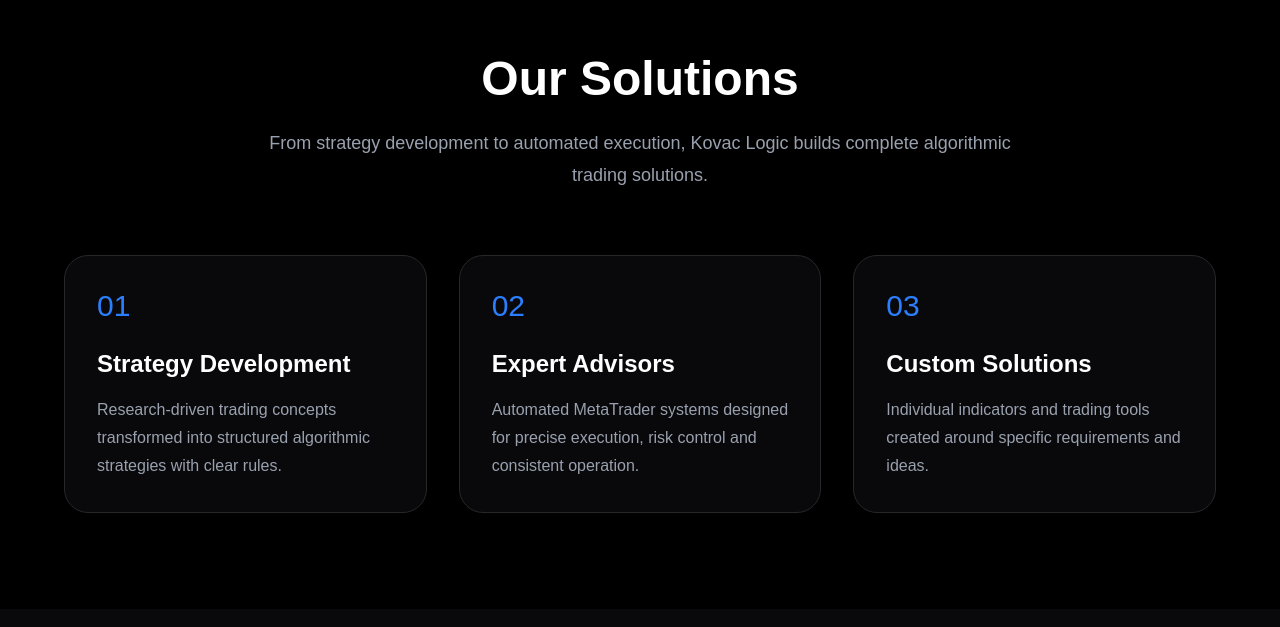
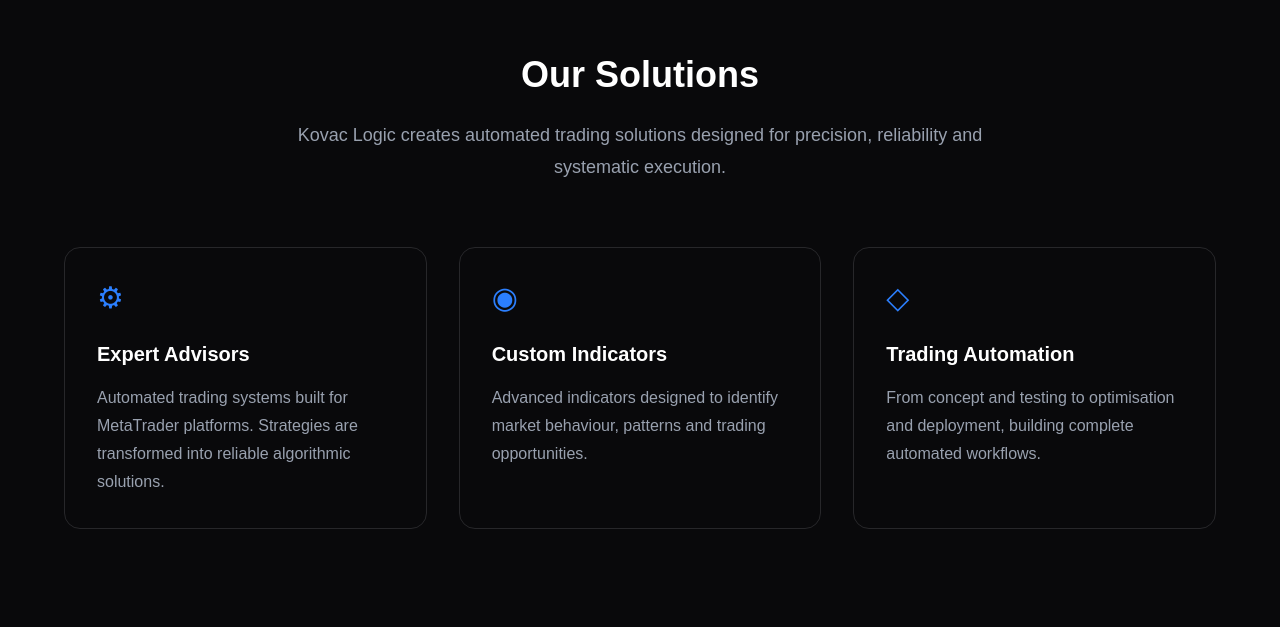
Before and after one commit to Kovactrader/kovac-logic-website, a Next.js app: page / in a window 1280 px wide. Shown: the part 1293-1920 px from the top of the page. Built offline with nearby package versions, Linux system fonts and the light colour scheme.

Commit message:
Improve solutions section

```diff
--- a/src/app/components/Solutions.tsx
+++ b/src/app/components/Solutions.tsx
@@ -2,80 +2,78 @@
   return (
     <section
       id="solutions"
-      className="px-6 py-24 bg-black"
+      className="px-6 py-24 bg-zinc-950"
     >
       <div className="max-w-6xl mx-auto">
 
+        <div className="text-center max-w-3xl mx-auto mb-16">
 
-        <div className="max-w-3xl mx-auto text-center">
-
-          <h2 className="text-4xl md:text-5xl font-bold mb-6">
+          <h2 className="text-4xl font-bold text-white mb-6">
             Our Solutions
           </h2>
 
           <p className="text-gray-400 text-lg leading-8">
-            From strategy development to automated execution,
-            Kovac Logic builds complete algorithmic trading solutions.
+            Kovac Logic creates automated trading solutions
+            designed for precision, reliability and systematic execution.
           </p>
 
         </div>
 
 
-
-        <div className="grid md:grid-cols-3 gap-8 mt-16">
+        <div className="grid md:grid-cols-3 gap-8">
 
 
-          <div className="border border-zinc-800 rounded-3xl p-8 bg-zinc-950 hover:border-blue-500 transition">
+          <div className="group border border-zinc-800 rounded-2xl p-8 hover:border-blue-500 transition">
 
             <div className="text-blue-500 text-3xl mb-6">
-              01
+              ⚙
             </div>
 
-            <h3 className="text-2xl font-semibold mb-4">
-              Strategy Development
+            <h3 className="text-xl font-semibold text-white mb-4">
+              Expert Advisors
             </h3>
 
             <p className="text-gray-400 leading-7">
-              Research-driven trading concepts transformed into
-              structured algorithmic strategies with clear rules.
+              Automated trading systems built for MetaTrader platforms.
+              Strategies are transformed into reliable algorithmic solutions.
             </p>
 
           </div>
 
 
 
-          <div className="border border-zinc-800 rounded-3xl p-8 bg-zinc-950 hover:border-blue-500 transition">
+          <div className="group border border-zinc-800 rounded-2xl p-8 hover:border-blue-500 transition">
 
             <div className="text-blue-500 text-3xl mb-6">
-              02
+              ◉
             </div>
 
-            <h3 className="text-2xl font-semibold mb-4">
-              Expert Advisors
+            <h3 className="text-xl font-semibold text-white mb-4">
+              Custom Indicators
             </h3>
 
             <p className="text-gray-400 leading-7">
-              Automated MetaTrader systems designed for precise
-              execution, risk control and consistent operation.
+              Advanced indicators designed to identify market behaviour,
+              patterns and trading opportunities.
             </p>
 
           </div>
 
 
 
-          <div className="border border-zinc-800 rounded-3xl p-8 bg-zinc-950 hover:border-blue-500 transition">
+          <div className="group border border-zinc-800 rounded-2xl p-8 hover:border-blue-500 transition">
 
             <div className="text-blue-500 text-3xl mb-6">
-              03
+              ◇
             </div>
 
-            <h3 className="text-2xl font-semibold mb-4">
-              Custom Solutions
+            <h3 className="text-xl font-semibold text-white mb-4">
+              Trading Automation
             </h3>
 
             <p className="text-gray-400 leading-7">
-              Individual indicators and trading tools created
-              around specific requirements and ideas.
+              From concept and testing to optimisation and deployment,
+              building complete automated workflows.
             </p>
 
           </div>
@@ -83,7 +81,6 @@
 
         </div>
 
-
       </div>
     </section>
   );
```
